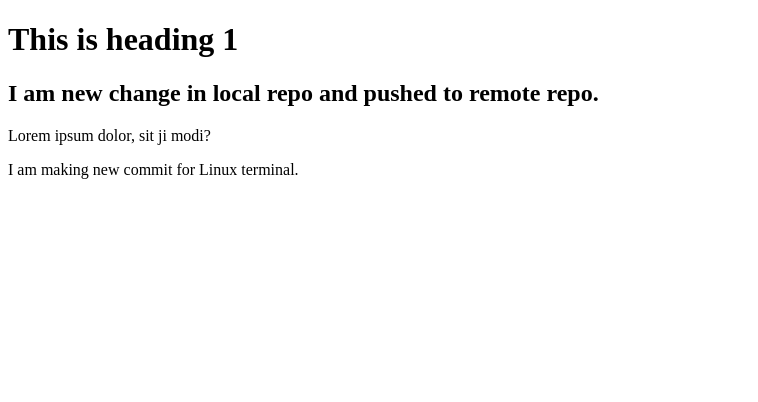
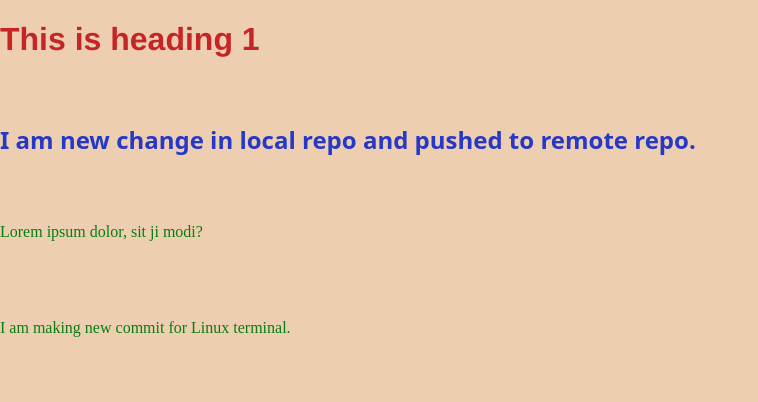
Before and after one commit to PiyushChauhan-web/My_first_repo, a plain HTML site: page index.html in a window 1280 px wide. Shown: the whole page, without its empty margins (0-758 px from the left). Drawn offline with Linux system fonts and the light colour scheme.

Commit message:
Added Design foe website

```diff
--- a/index.html
+++ b/index.html
@@ -4,6 +4,7 @@
     <meta charset="UTF-8">
     <meta name="viewport" content="width=device-width, initial-scale=1.0">
     <title>Document</title>
+    <link rel="stylesheet" href="style.css">
 </head>
 <body>
     <h1>This is heading 1</h1>
--- /dev/null
+++ b/style.css
@@ -0,0 +1,22 @@
+body{
+    padding: 0;
+    margin: 0;
+    background-color: rgb(238, 206, 177);
+}
+
+h1{
+    color: rgb(198, 37, 37);
+    font-family: 'Franklin Gothic Medium', 'Arial Narrow', Arial, sans-serif;
+    height: 10vh;
+}
+
+h2{
+    color: rgb(37, 56, 198);
+    font-family: system-ui, -apple-system, 'BlinkMacSystemFont', 'Segoe UI', 'Roboto', Oxygen, Ubuntu, Cantarell, 'Open Sans', 'Helvetica Neue', sans-serif;
+    height: 10vh;
+}
+
+p{
+    color: rgb(5, 127, 16);
+    height: 10vh;
+}
```
